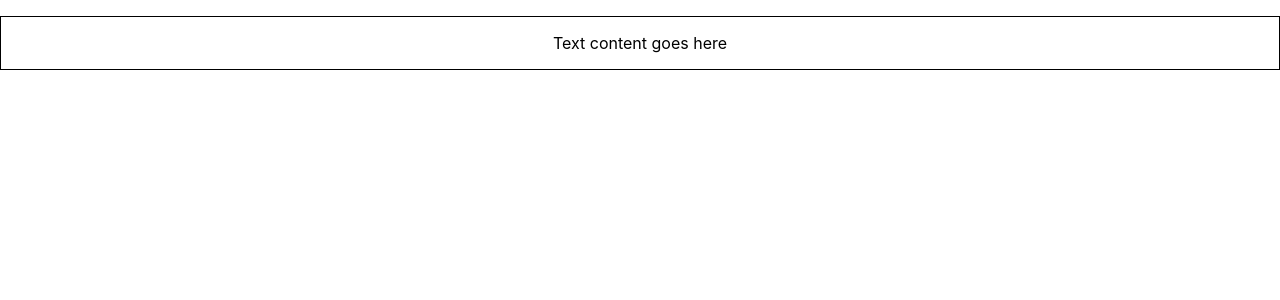
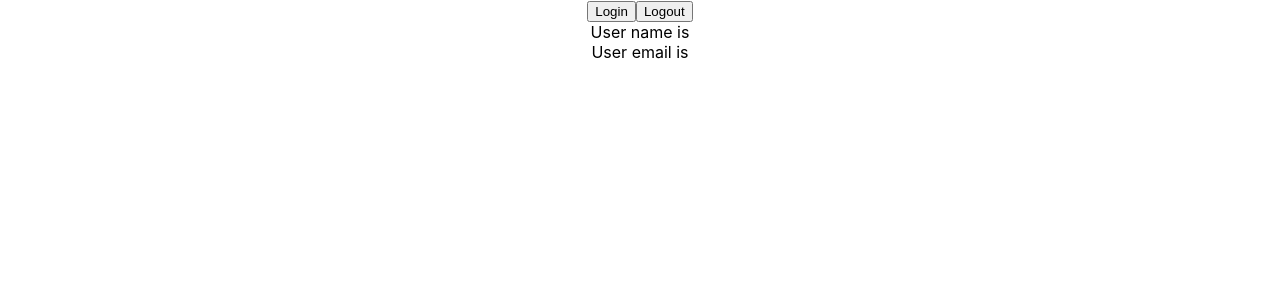
Before and after one commit to BensonFeng/react-typescript-practice, a React (Create React App) app: page / in a window 1280 px wide. Shown: the top 300 px of the page. Built offline with nearby package versions, Linux system fonts and the light colour scheme.

Commit message:
useState

```diff
--- a/src/App.tsx
+++ b/src/App.tsx
@@ -1,16 +1,10 @@
 import "./App.css";
-import { Container } from "./components/Container";
+import { User } from "./components/state/User";
 
 function App() {
   return (
     <div className="App">
-      <Container
-        styles={{
-          border: "1px solid black",
-          padding: "1rem",
-          marginTop: "1rem",
-        }}
-      />
+      <User />
     </div>
   );
 }
--- /dev/null
+++ b/src/components/state/User.tsx
@@ -0,0 +1,28 @@
+import { useState } from "react";
+
+type AuthUser = {
+  name: string;
+  email: string;
+};
+
+export const User = () => {
+  const [user, setUser] = useState<AuthUser | null>(null);
+
+  const handleLogin = () => {
+    setUser({
+      name: "Ben",
+      email: "ben@example.com",
+    });
+  };
+  const handleLogout = () => {
+    setUser(null);
+  };
+  return (
+    <div>
+      <button onClick={handleLogin}>Login</button>
+      <button onClick={handleLogout}>Logout</button>
+      <div>User name is {user?.name}</div>
+      <div>User email is {user?.email}</div>
+    </div>
+  );
+};
```
